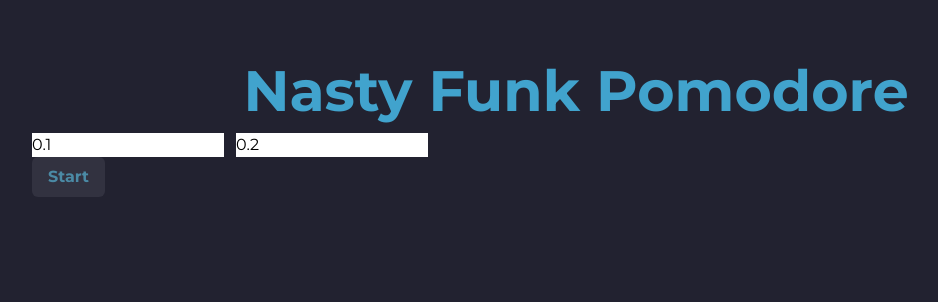
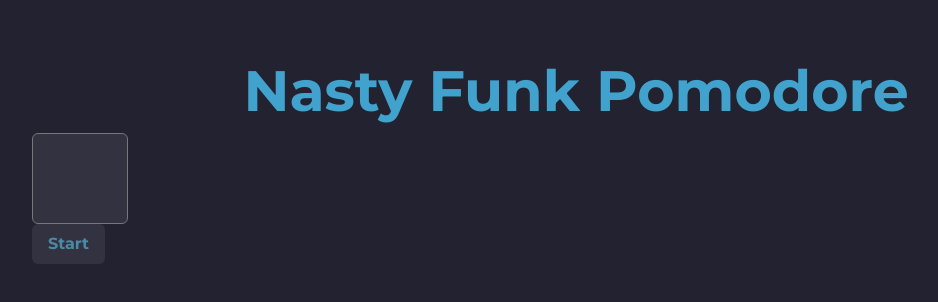
Before and after one commit to bvinicius/pomodore-app, a Vue app: page / in a window 1280 px wide. Shown: the top 302 px of the page, without its empty margins (64-1002 px from the left). Built offline with nearby package versions, Linux system fonts and the light colour scheme; what @phosphor-icons/vue would draw is missing.

Commit message:
Starts PomoInput implementation

```diff
--- /dev/null
+++ b/src/primary/components/atoms/PomoInput.vue
@@ -0,0 +1,8 @@
+<template>
+    <input
+        type="text"
+        class="bg-primary-container-400 border border-gray-777 text-on-container-300 py-1 px-2 rounded-md outline-primary-500"
+    />
+</template>
+
+<script setup lang="ts"></script>
--- /dev/null
+++ b/src/primary/components/molecules/PomoInputContainer.vue
@@ -0,0 +1,7 @@
+<template>
+    <div class="w-24">
+        <slot></slot>
+    </div>
+</template>
+
+<script setup lang="ts"></script>
--- /dev/null
+++ b/src/primary/components/molecules/PomoSessionInput.vue
@@ -0,0 +1,12 @@
+<template>
+    <PomoInputContainer>
+        <PomoInput
+            type="number"
+            class="w-full py-4 font-bold text-4xl !text-primary-500 text-center"
+        />
+    </PomoInputContainer>
+</template>
+
+<script setup lang="ts">
+import PomoInputContainer from './PomoInputContainer.vue';
+</script>
--- a/src/primary/pages/HomePage.vue
+++ b/src/primary/pages/HomePage.vue
@@ -12,16 +12,12 @@
     </button>
 
     <div class="flex gap-3">
-        <input
-            v-model="pomodore.workSessionLength"
-            type="number"
-            placeholder="Work session"
-        />
-        <input
-            v-model="pomodore.breakSessionLength"
-            type="number"
-            placeholder="Chill session"
-        />
+        <PomoInputContainer>
+            <PomoInput
+                type="number"
+                class="w-full py-4 font-bold text-4xl !text-primary-500 text-center"
+            />
+        </PomoInputContainer>
     </div>
 
     <button
@@ -56,6 +52,8 @@ import { PomoSettings, PomoSessionType } from '@/domain/Pomodore';
 import { usePomoStore } from '@/primary/infrastructure/store/pomoStore';
 import { PomoRunner } from '@/secondary/PomodoreRunner';
 import { toMinuteFormat } from '@/secondary/utils/date-utils';
+import PomoInput from '../components/atoms/PomoInput.vue';
+import PomoInputContainer from '../components/molecules/PomoInputContainer.vue';
 
 const pomoStore = usePomoStore();
 
--- a/tailwind.config.js
+++ b/tailwind.config.js
@@ -16,11 +16,15 @@ module.exports = {
                     500: '#4B8AA5'
                 },
                 'on-container': {
+                    300: '#aaa',
                     400: '#919191'
                 },
                 'primary-container': {
                     400: '#323240',
                     500: '#222230'
+                },
+                gray: {
+                    777: '#777'
                 }
             },
             spacing: {
```
